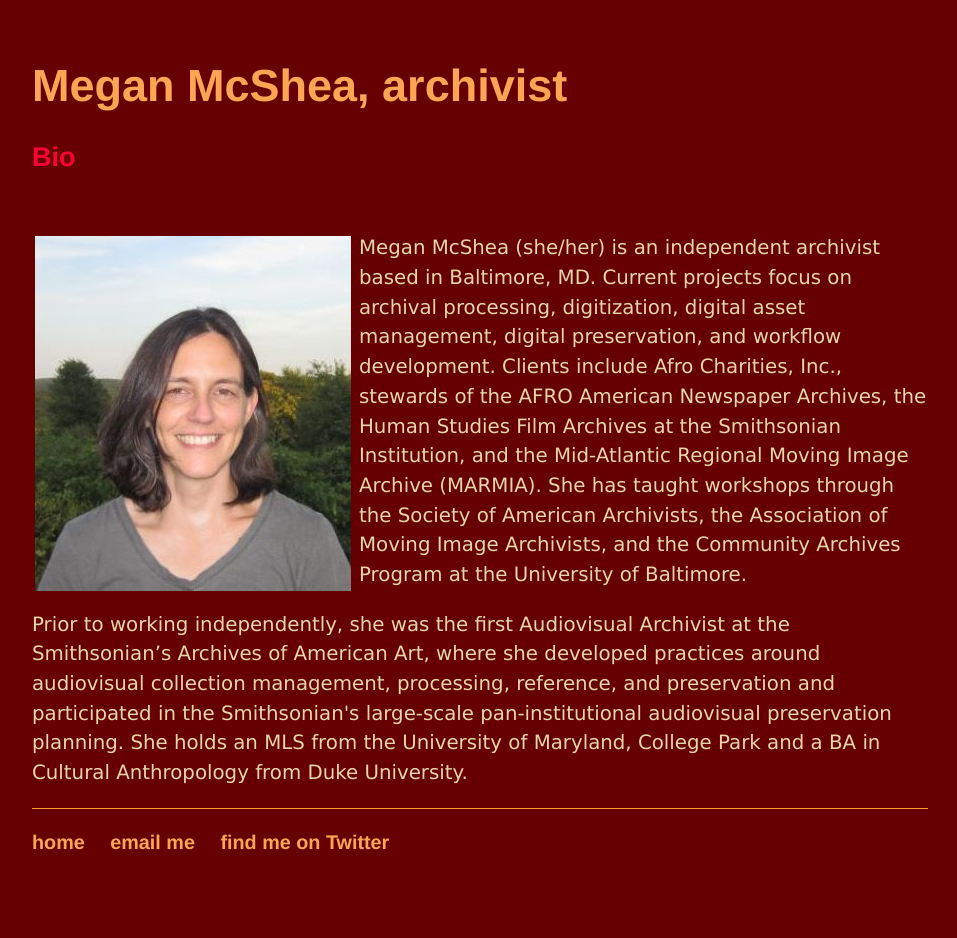
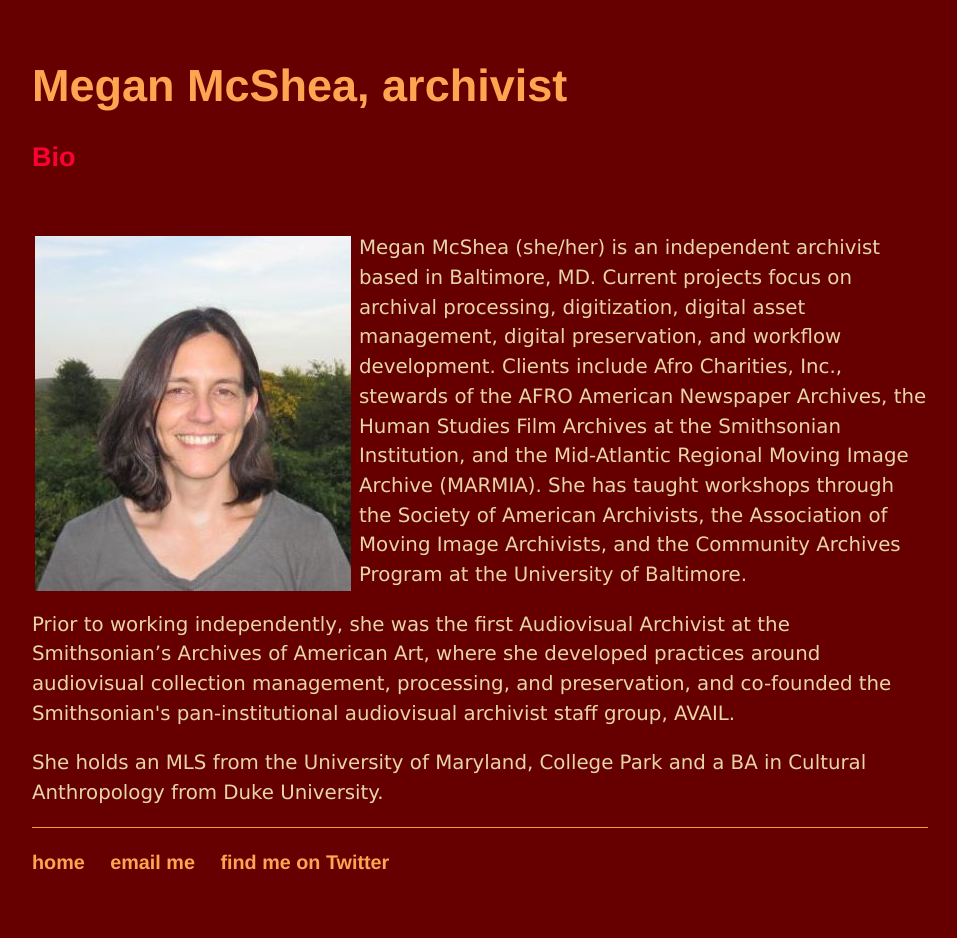
Before and after one commit to megan-mcshea/megan-mcshea.github.io, a Jekyll site: the page built from archivistbio.html, in a window 1280 px wide. Shown: the whole page, without its empty margins (160-1117 px from the left). Built offline with Jekyll 4.4.1, drawn with Linux system fonts in a browser that asks for light colours.

Commit message:
Update archivistbio.html

```diff
--- a/archivistbio.html
+++ b/archivistbio.html
@@ -8,5 +8,6 @@ title: Megan McShea, archivist
 	<br>
   <p><img src="https://megan-mcshea.github.io/MMsmall.JPG" alt="Megan at Shakemore, photo by Teresa Duggan" style="float:left;max-width:50%;padding:3px 8px 8px 3px;width=60;">
 	  Megan McShea (she/her) is an independent archivist based in Baltimore, MD. Current projects focus on archival processing, digitization, digital asset management, digital preservation, and workflow development. Clients include Afro Charities, Inc., stewards of the AFRO American Newspaper Archives, the Human Studies Film Archives at the Smithsonian Institution, and the Mid-Atlantic Regional Moving Image Archive (MARMIA). She has taught workshops through the Society of American Archivists, the Association of Moving Image Archivists, and the Community Archives Program at the University of Baltimore. </p>
-	  <p>Prior to working independently, she was the first Audiovisual Archivist at the Smithsonian’s Archives of American Art, where she developed practices around audiovisual collection management, processing, reference, and preservation and participated in the Smithsonian's large-scale pan-institutional audiovisual preservation planning. She holds an MLS from the University of Maryland, College Park and a BA in Cultural Anthropology from Duke University.</p>
+	  <p>Prior to working independently, she was the first Audiovisual Archivist at the Smithsonian’s Archives of American Art, where she developed practices around audiovisual collection management, processing, and preservation, and co-founded the Smithsonian's pan-institutional audiovisual archivist staff group, AVAIL. </p>
+		  <p>She holds an MLS from the University of Maryland, College Park and a BA in Cultural Anthropology from Duke University.</p>
   </div><!-- /.blurb -->
```
